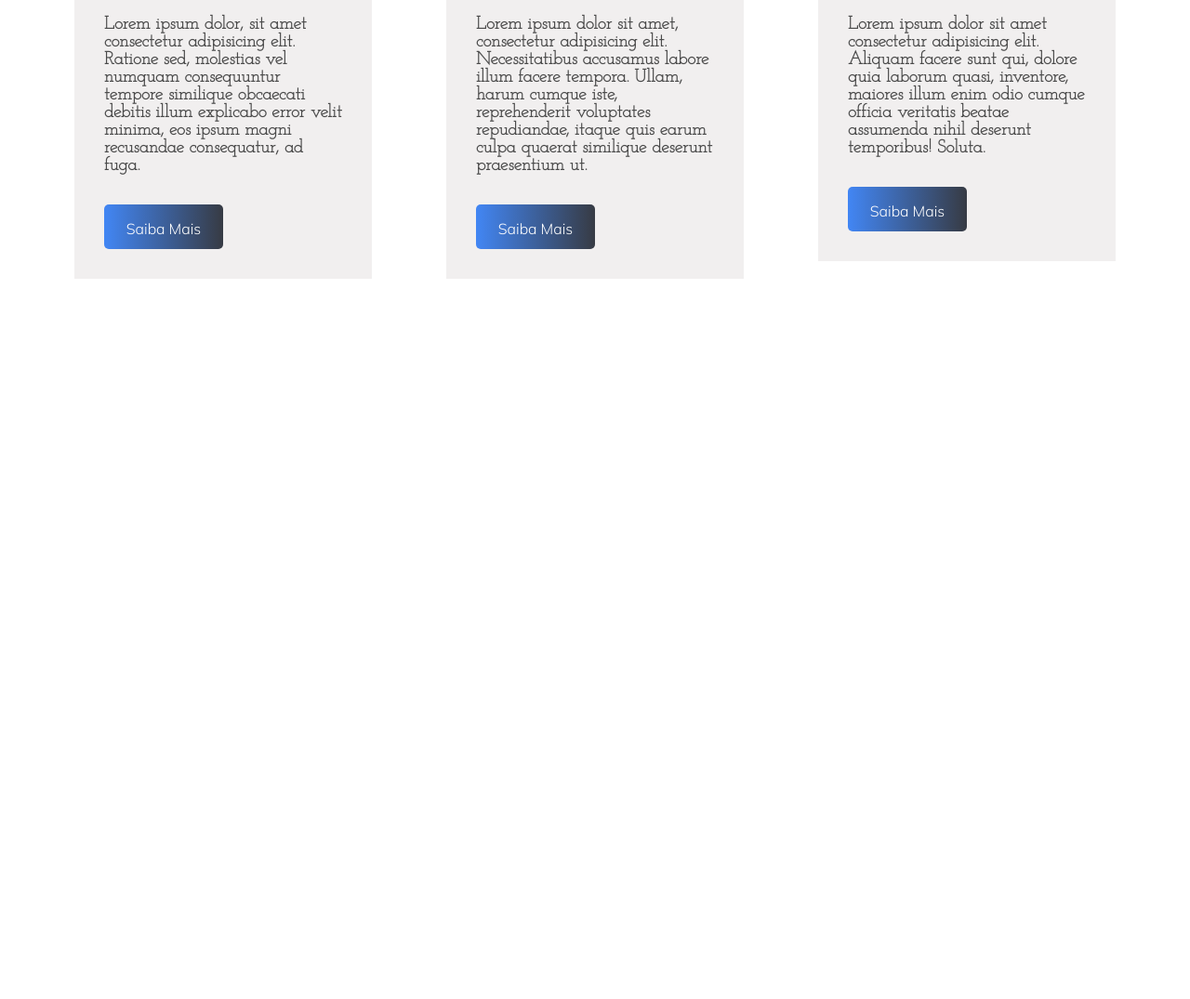
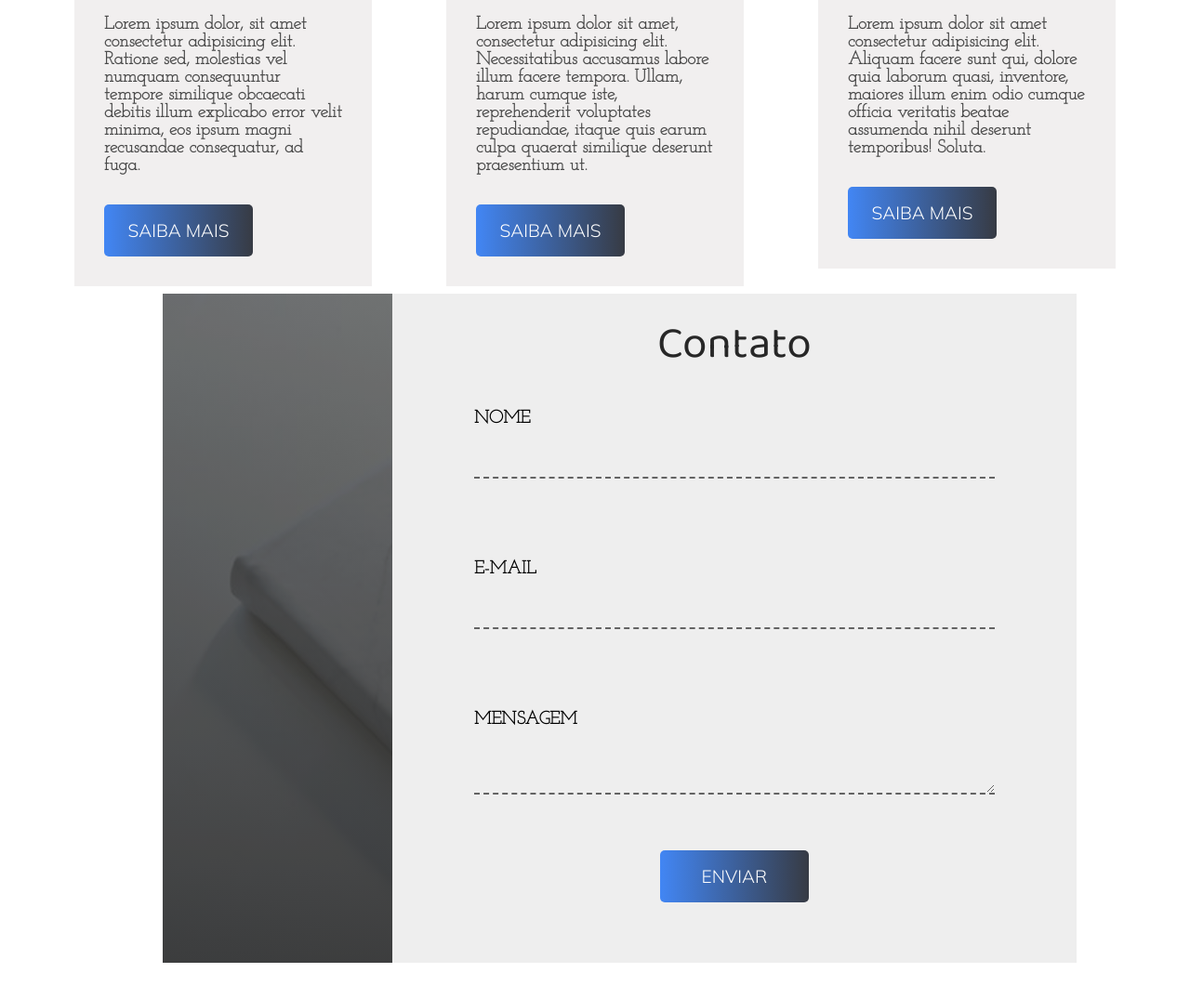
Before and after one commit to MarcioLima76/portifolio, a plain HTML site: page index.html in a window 1280 px wide. Shown: the part 2144-3219 px from the top of the page at 93% size. Before the commit the page ends 2444 px from the top, so only its background shows below. Drawn offline with Linux system fonts and the light colour scheme.

Commit message:
Form Contato

```diff
--- a/index.html
+++ b/index.html
@@ -12,6 +12,7 @@
     <link rel="manifest" href="/site.webmanifest">
     <script src="https://kit.fontawesome.com/d4e5c6cbd6.js" crossorigin="anonymous"></script>
     <title>Portifolio</title>
+
 </head>
 
 <body>
@@ -146,7 +147,7 @@
                         <h2>Media escolar </h2>
                         <h3>Python</h3>
                         <p>Lorem ipsum dolor, sit amet consectetur adipisicing elit. Ratione sed, molestias vel numquam consequuntur tempore similique obcaecati debitis illum explicabo error velit minima, eos ipsum magni recusandae consequatur, ad fuga.</p>
-                        <button>Saiba Mais</button>
+                        <button class="btn">Saiba Mais</button>
                     </div>
                 </div>
                 <div class="card">
@@ -159,7 +160,7 @@
                         <p>Lorem ipsum dolor sit amet, consectetur adipisicing elit. Necessitatibus accusamus labore illum facere tempora. Ullam, harum cumque iste, reprehenderit voluptates repudiandae, itaque quis earum culpa quaerat similique deserunt
                             praesentium ut.
                         </p>
-                        <button>Saiba Mais</button>
+                        <button class="btn">Saiba Mais</button>
                     </div>
                 </div>
                 <div class="card">
@@ -170,12 +171,36 @@
                         <h2>Churrascômetro</h2>
                         <h3>Python</h3>
                         <p>Lorem ipsum dolor sit amet consectetur adipisicing elit. Aliquam facere sunt qui, dolore quia laborum quasi, inventore, maiores illum enim odio cumque officia veritatis beatae assumenda nihil deserunt temporibus! Soluta.</p>
-                        <button>Saiba Mais</button>
+                        <button class="btn">Saiba Mais</button>
                     </div>
                 </div>
             </div>
     </div>
 
+    </section>
+    <br/><br/><br/><br/><br/><br/><br/><br/><br/><br/><br/><br/><br/><br/><br/><br/><br/><br/><br/><br/><br/><br/>
+    <section class="sessao-contato">
+        <div class="contato-wrapper">
+            <div class="contato-left"></div>
+            <div class="contato-right">
+                <h1>Contato</h1>
+                <form>
+                    <div class="input-group">
+                        <input type="text" class="field" id="nome">
+                        <label for="nome" class="field-label">Nome</label>
+                    </div>
+                    <div class="input-group">
+                        <input type="text" class="field" id="email">
+                        <label for="email" class="field-label">E-mail</label>
+                    </div>
+                    <div class="input-group">
+                        <textarea class="field" id="mensagem"></textarea>
+                        <label for="mensagem" class="field-label">Mensagem</label>
+                    </div>
+                    <button type="submit" class="btn btn-submit">Enviar</button>
+                </form>
+            </div>
+        </div>
     </section>
 
     </div>
--- a/style.css
+++ b/style.css
@@ -306,9 +306,7 @@
         margin-bottom: 2rem;
     }
 
-    .card-info button {
-        width: 8rem;
-        height: 3rem;
+    .btn {
         color: white;
         font-family: var(--font-action);
         font-size: 1rem;
@@ -321,7 +319,114 @@
         animation: moveBanner 1s 0.3s;
     }
 
+    .card-info button {
+        width: 10rem;
+        height: 3.5rem;
+        font-size: 1.2rem;
+        text-transform: uppercase;
+    }
+
     .card-info button:hover {
         opacity: 0.8;
         color: black;
     }
+
+    .sessao-contato {
+        width: 100%;
+        height: 100vh;
+        display: flex;
+        align-items: center;
+        justify-content: center;
+    }
+
+    .contato-wrapper {
+        width: 77%;
+        height: 45rem;
+        padding-left: 3.5rem;
+        display: flex;
+        box-shadow: 0 2rem 5 rem rgba(0, 0, 0, 0.5);
+    }
+
+    .contato-left {
+        width: 25%;
+        background: linear-gradient(rgba(15, 15, 15, 0.6), rgba(22, 22, 22, 0.9)), url(images/contato.jpg);
+        background-size: cover;
+        opacity: 0.9;
+    }
+
+    .contato-right {
+        width: 65%;
+        background-color: #eee;
+        padding: 1rem 3rem 3rem 3rem;
+    }
+
+    .sessao-contato h1 {
+        width: 100%;
+        text-align: center;
+        font-family: var(--font-primary);
+        color: #272727;
+        font-size: 3rem;
+        font-weight: lighter;
+    }
+
+    .sessao-contato form {
+        width: 100%;
+        display: flex;
+        flex-direction: column;
+        align-items: center;
+    }
+
+    .input-group {
+        position: relative;
+    }
+
+    .field {
+        background: transparent;
+        width: 35rem;
+        border: none;
+        align-items: center;
+        font-size: 2.5rem;
+        font-family: var(--font-secundary);
+        border-bottom: 2px dashed#636363;
+        height: 3rem;
+        outline: none;
+        margin: 3.5rem 0;
+    }
+
+    .input-group textarea {
+        padding-top: 1rem;
+        max-width: 35rem;
+        max-height: 5;
+    }
+
+    .field-label {
+        position: absolute;
+        left: 0;
+        top: 2rem;
+        font-size: 1.2rem;
+        font-family: var(--font-secundary);
+        text-transform: uppercase;
+        font-weight: bolder;
+        transition: all 0.3s;
+    }
+
+    .field:focus~label {
+        top: 0;
+        font-size: 1rem;
+    }
+
+    .field:focus {
+        border-bottom: 1px solid;
+    }
+
+    .btn-submit {
+        width: 10rem;
+        font-size: 1.2rem;
+        text-transform: uppercase;
+        height: 3.5rem;
+    }
+
+    .btn-submit button:hover {
+        opacity: 0.8;
+        color: black;
+    }
```
Also changed, not shown: images/contato.jpg (added).
